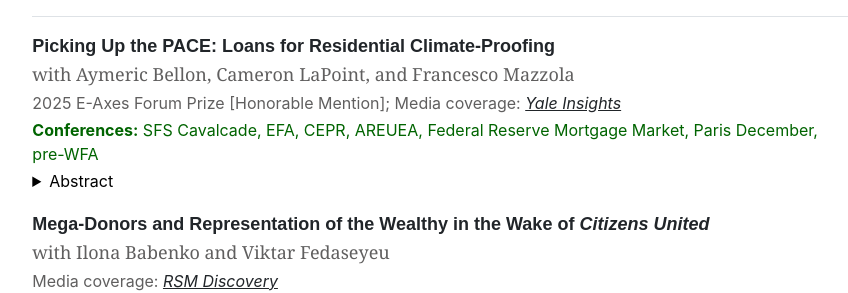
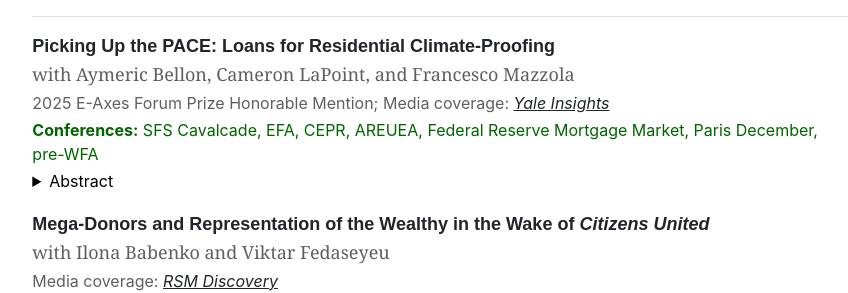
Before and after one commit to guosongxu/guosongxu.github.io, a Jekyll site: the page built from index.md, in a window 1280 px wide. Shown: the part 586-879 px from the top of the page, without its empty margins (197-1045 px from the left). Built offline with Jekyll 4.4.1, drawn with Linux system fonts in a browser that asks for light colours.

Commit message:
Update home.html

```diff
--- a/_layouts/home.html
+++ b/_layouts/home.html
@@ -17,7 +17,7 @@ layout: default
 
     <p style="font-family:arial, 'MS Sans Serif', arial;font-size:18px;margin-bottom:1px"><a rel="noreferrer noopener" aria-label=" (opens in a new tab)" href="https://papers.ssrn.com/sol3/papers.cfm?abstract_id=4800611" target="_blank" style="text-decoration:none;"><strong>Picking Up the PACE: Loans for Residential Climate-Proofing</strong></a></p>
     <p style="font-family:georgia;font-size:18px;margin-bottom:3px;color:#605F5F">with Aymeric Bellon, Cameron LaPoint, and Francesco Mazzola</p>
-    <p style="font-size:16px;margin-bottom:3px;color:#605F5F">2025 E-Axes Forum Prize [Honorable Mention]; Media coverage:&nbsp;<em><a rel="noreferrer noopener" href="https://insights.som.yale.edu/insights/loan-program-can-help-close-the-green-building-gap" target="_blank">Yale Insights</a></em> </p>
+    <p style="font-size:16px;margin-bottom:3px;color:#605F5F">2025 E-Axes Forum Prize Honorable Mention; Media coverage:&nbsp;<em><a rel="noreferrer noopener" href="https://insights.som.yale.edu/insights/loan-program-can-help-close-the-green-building-gap" target="_blank">Yale Insights</a></em> </p>
     <p style="font-size:16px;margin-bottom:3px;color:#006400"><strong>Conferences:</strong> SFS Cavalcade, EFA, CEPR, AREUEA, Federal Reserve Mortgage Market, Paris December, pre-WFA</p>
     <details>
       <summary>Abstract</summary>
```
